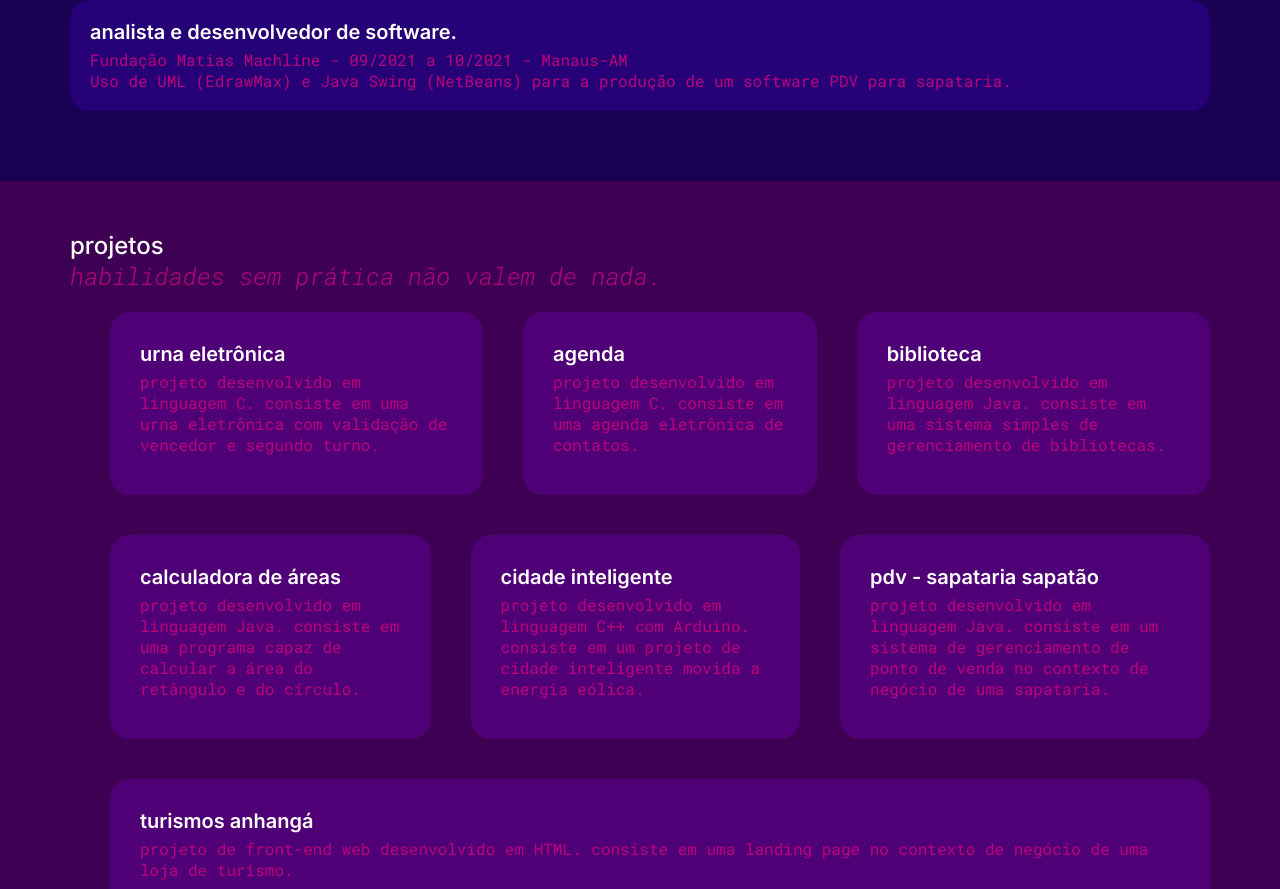
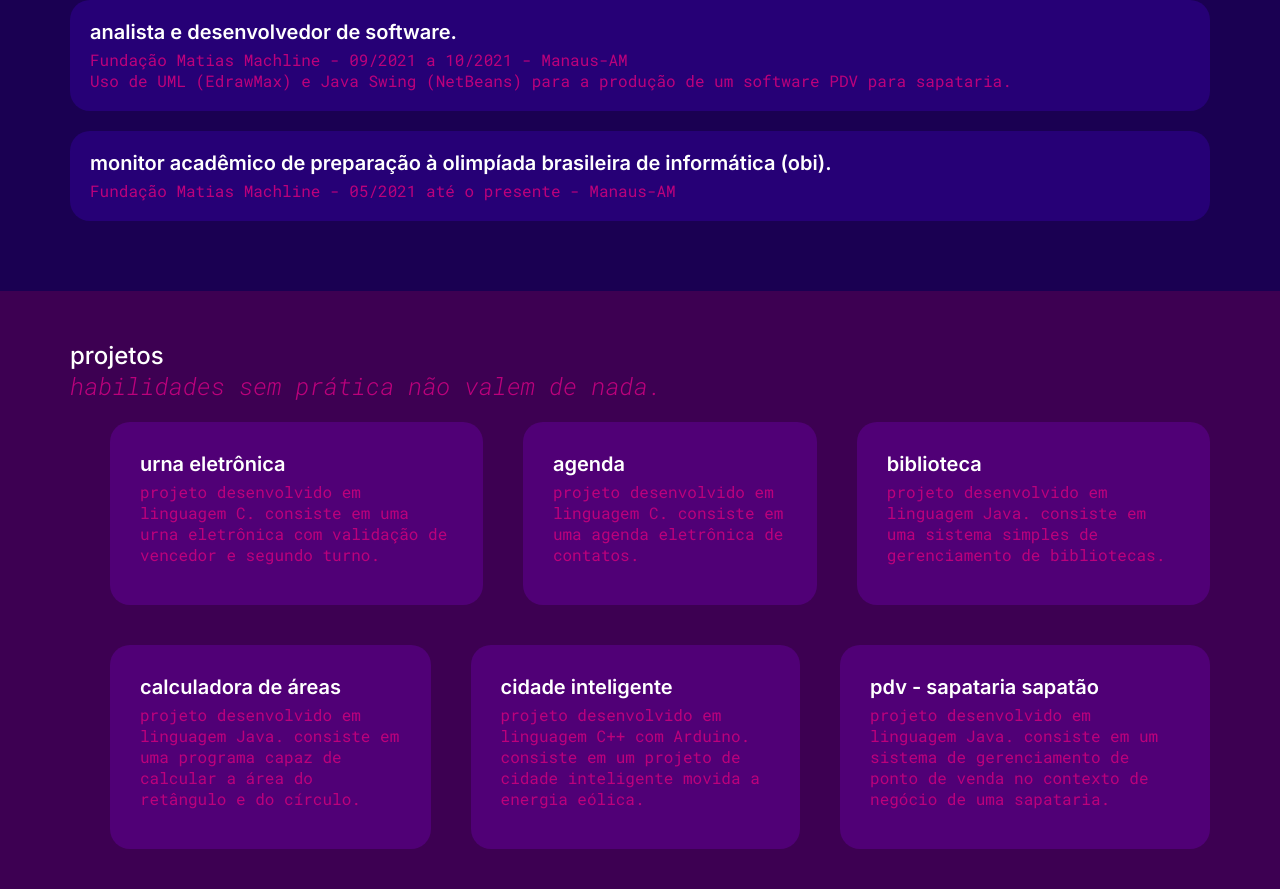
Before and after one commit to cardlucas1/portfolio, a plain HTML site: page index.html in a window 1280 px wide. Shown: the part 3252-4141 px from the top of the page. Drawn offline with Linux system fonts and the light colour scheme.

Commit message:
atualização do portfólio com informações da monitoria

```diff
--- a/index.html
+++ b/index.html
@@ -179,6 +179,10 @@
                         <h3>analista e desenvolvedor de software.</h3>
                         <h4>Fundação Matias Machline - 09/2021 a 10/2021 - Manaus-AM<br>Uso de UML (EdrawMax) e Java Swing (NetBeans) para a produção de um software PDV para sapataria.</h4>
                     </div>
+                    <div class="cardHorizontal">
+                        <h3>monitor acadêmico de preparação à olimpíada brasileira de informática (obi).</h3>
+                        <h4>Fundação Matias Machline - 05/2021 até o presente - Manaus-AM</h4>
+                    </div>
                 </section>
             </scroll-page>
 
```
